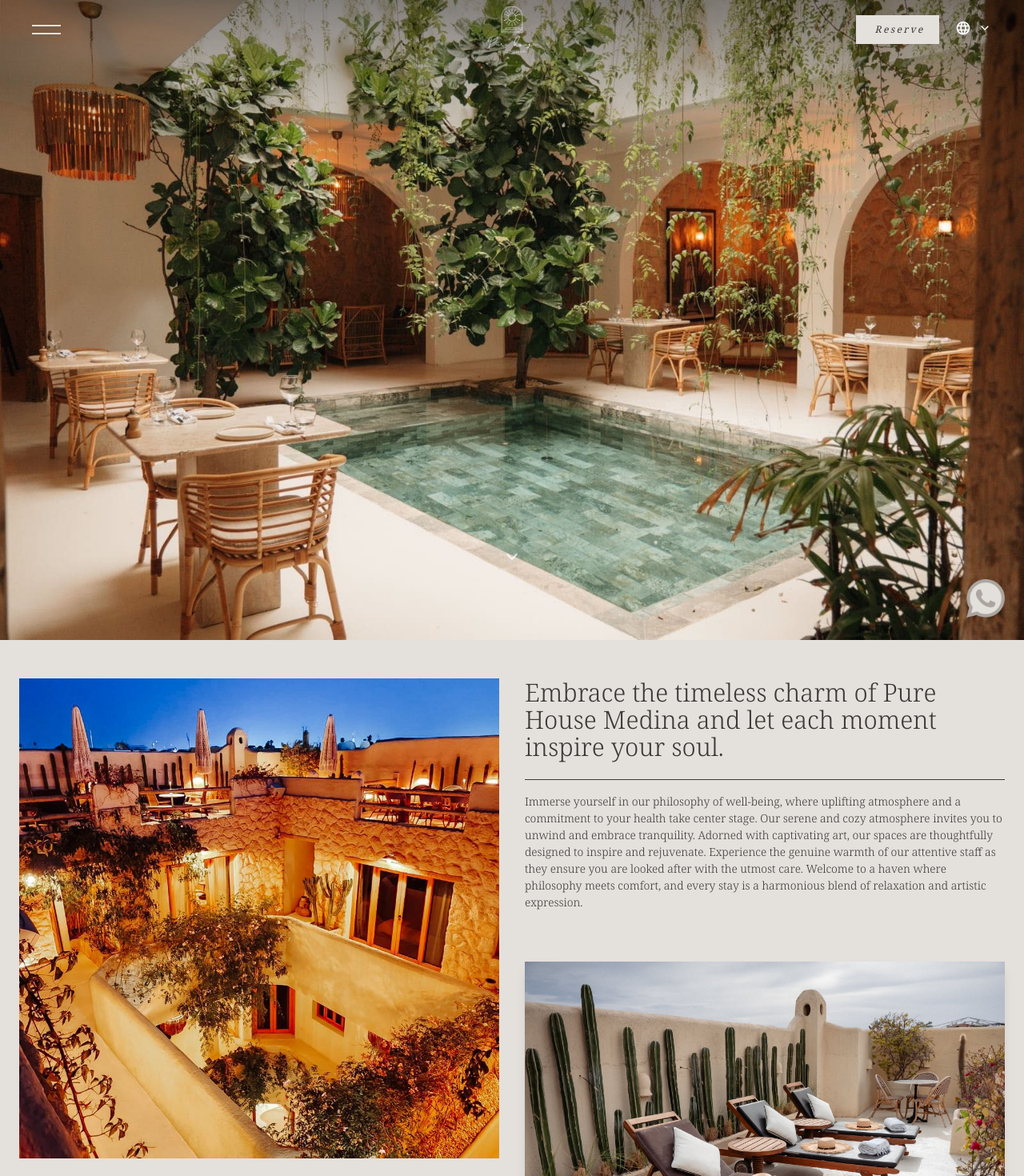
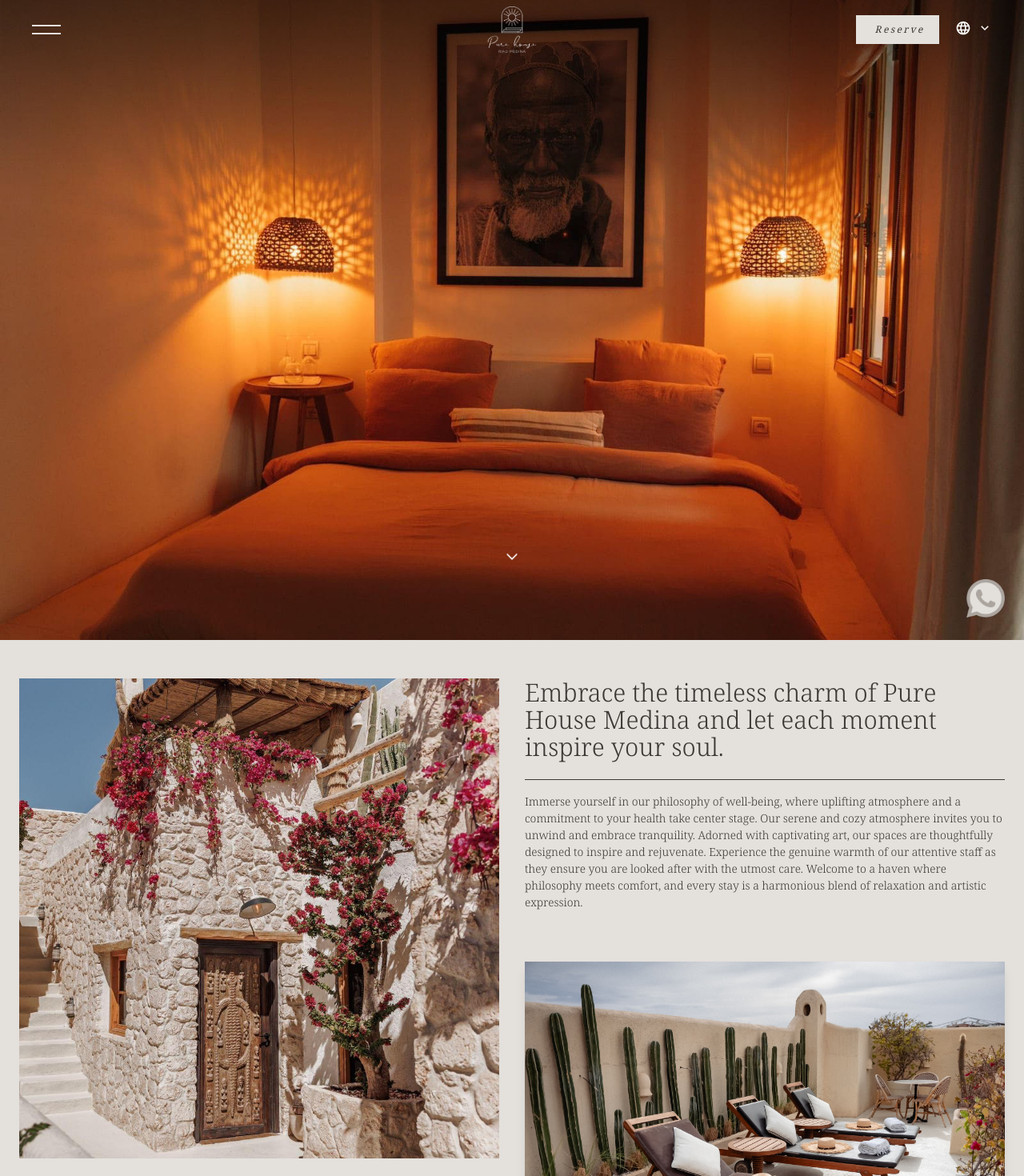
Before and after one commit to Youssef97dev/purehousemedina, a Next.js app: page / in a window 1280 px wide. Shown: the top 1470 px of the page at 80% size. Built offline with nearby package versions, Linux system fonts and the light colour scheme.

Commit message:
change pic

```diff
--- a/src/components/About.jsx
+++ b/src/components/About.jsx
@@ -8,7 +8,7 @@
         <div className="flex flex-col gap-10 lg:gap-16 order-2 lg:order-1">
           <div className="relative w-full h-[400px] lg:h-[600px] overflow-hidden">
             <Image
-              src="/riad/riad-23.jpg"
+              src="/riad/riad-1.jpg"
               alt="Luxury resort pool"
               fill
               className="object-cover"
@@ -20,10 +20,10 @@
           </h2>
           <div className="relative w-full h-[250px] overflow-hidden shadow-lg block lg:hidden">
             <Image
-              src="/riad/riad-hero-1.jpg"
+              src="/riad/riad-14.jpg"
               alt="Resort villa"
               fill
-              className="object-cover"
+              className="object-cover object-bottom"
             />
           </div>
         </div>
--- a/src/components/Hero.jsx
+++ b/src/components/Hero.jsx
@@ -3,10 +3,6 @@
 import Image from "next/image";
 
 const imagesLarge = [
-  {
-    src: "/riad/riad-hero-1.jpg",
-    class: "object-center",
-  },
   {
     src: "/riad/riad-hero-2.jpg",
     class: "object-bottom",
@@ -22,10 +18,6 @@
 ];
 
 const imagesSmall = [
-  {
-    src: "/riad/riad-1.jpg",
-    class: "object-center",
-  },
   {
     src: "/riad/riad-7.jpg",
     class: "object-center",
```
